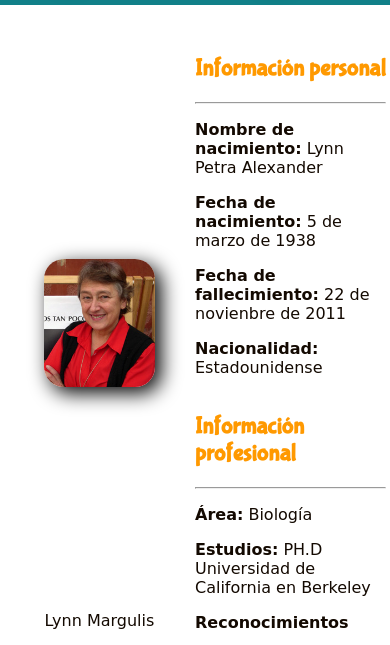
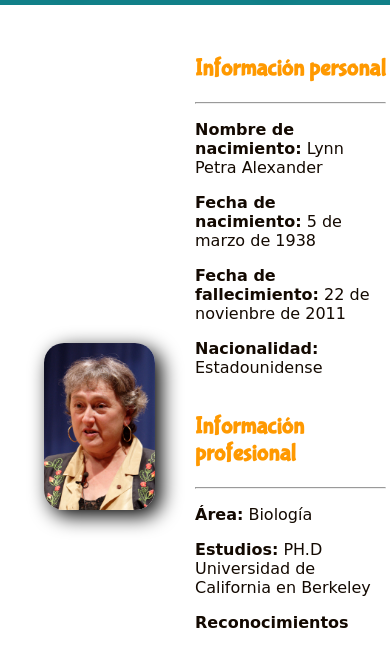
Before and after one commit to tatianaochoab/tribute-page, a plain HTML site: page index.html in a window 390 px wide. Shown: the part 115-760 px from the top of the page. Drawn offline with Linux system fonts and the light colour scheme; a web font is replaced by a local one.

Commit message:
Modificacion imagen responsive

```diff
--- a/index.html
+++ b/index.html
@@ -15,7 +15,7 @@
     <main id="container">
         <section class="borde" id="sec-image">
             <figure class="borde" id="img-div">
-                <img id="image" src="/tribute-page/images/image-1.jpg" alt="Foto Lynn Margulis">
+                <img id="image" src="/tribute-page/images/image-2.jpg" alt="Foto Lynn Margulis">
                 <figcaption id="img-caption">
                     <p>Lynn Margulis</p>
                 </figcaption>
--- a/styles/main.css
+++ b/styles/main.css
@@ -1,6 +1,3 @@
-/*.borde{
-    border: solid 1px black;
-}*/
 @import url('https://fonts.googleapis.com/css2?family=Berkshire+Swash&display=swap');
 @import url('https://fonts.googleapis.com/css2?family=Bubblegum+Sans&display=swap');
 @import url('https://fonts.googleapis.com/css2?family=Delius&display=swap');
@@ -10,6 +7,7 @@ h1{
     font-size: 40pt;
     text-shadow: black 6px 6px 20px;
 }
+
 hr{
     color:#010125;
 }
@@ -28,6 +26,7 @@ li{
     color: #130901;
     font-family: 'Delius', cursive;
 }
+
 #main{
     max-width: 1000px;
     margin: auto;
@@ -62,18 +61,19 @@ li{
 }
 
 #img-div{
-    width: 100%;
-    height: auto;
-
     display: flex;
     flex-flow: column wrap;
     justify-content: space-evenly;
     align-content: center;
     align-items: center;
-
 }
 
 #image{
+    max-width: 100%;
+    display: block;
+    height: auto;
+    margin: auto;
+
     align-self: center;
     width: 100%;
     height: auto;
```
